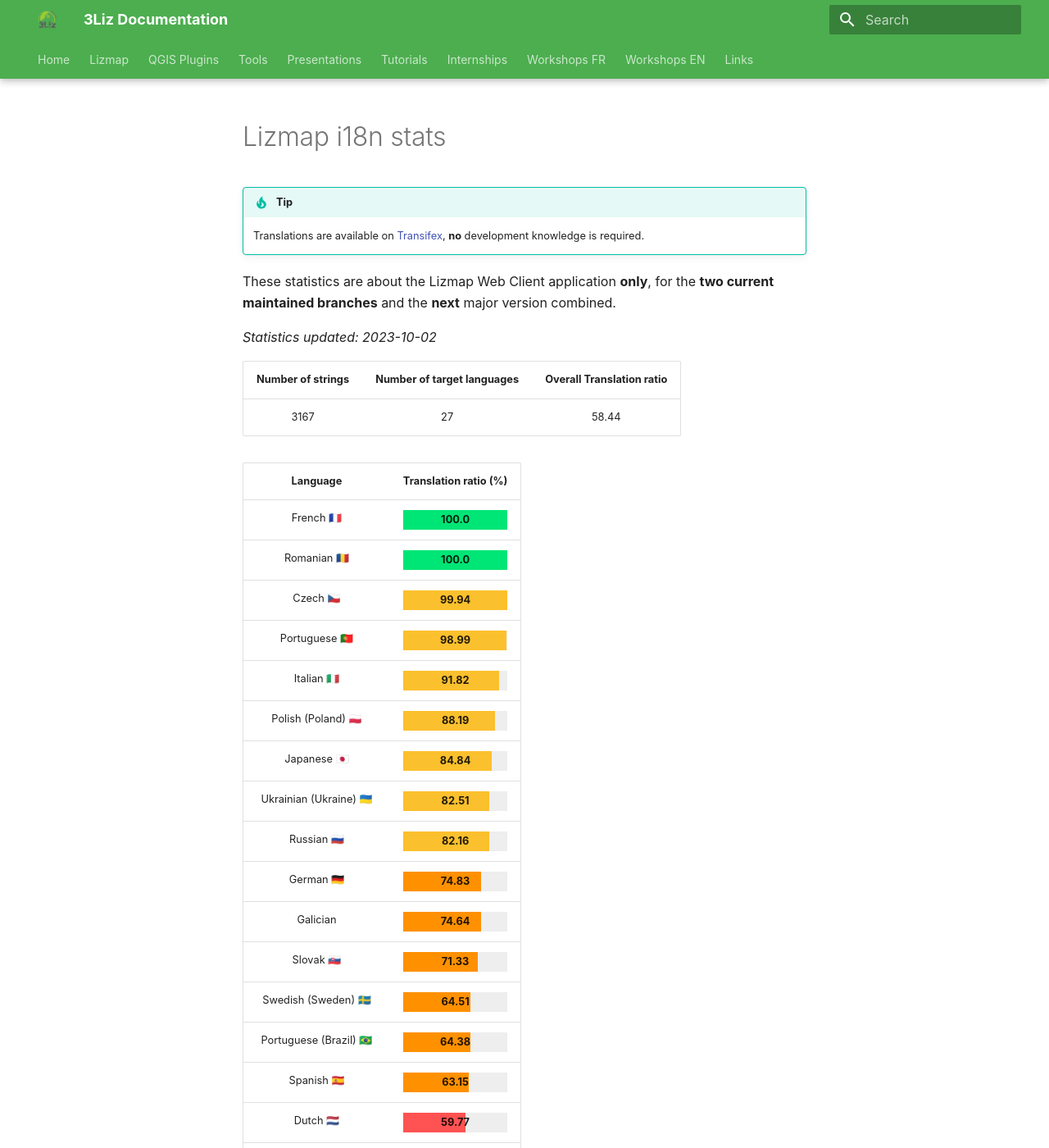
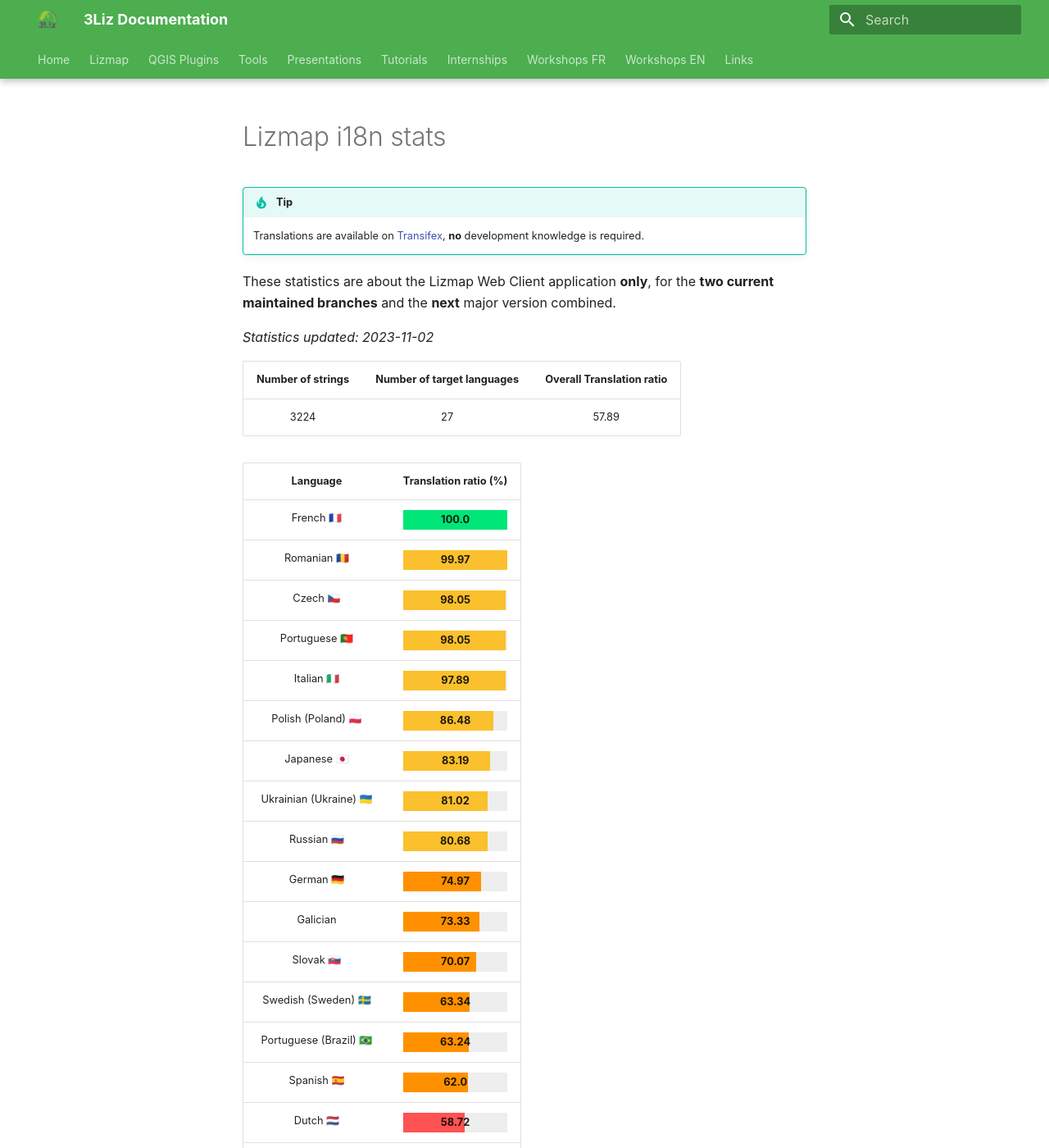
Before and after one commit to 3liz/3liz.github.io, an MkDocs documentation site: the page built from docs/lizmap-i18n-stats.md, in a window 1280 px wide and 1400 px high. Shown: the whole window at 82% size. Built offline with MkDocs 1.6.1 and Material for MkDocs 9.7.7, drawn with Linux system fonts in a browser that asks for light colours; nearby versions of some CDN libraries; some of the changed text lies outside the part shown.

Commit message:
Update statistics from Transifex Lizmap Web Client

```diff
--- a/docs/lizmap-i18n-stats.md
+++ b/docs/lizmap-i18n-stats.md
@@ -10,38 +10,38 @@
 These statistics are about the Lizmap Web Client application **only**, for the **two current
 maintained branches** and the **next** major version combined.
 
-*Statistics updated: 2023-10-02*
+*Statistics updated: 2023-11-02*
 
 | Number of strings | Number of target languages | Overall Translation ratio |
 |:-:|:-:|:-:|
-3167|27|58.44
+3224|27|57.89
 
 | Language | Translation ratio (%) |
 |:-:|:-:|
 French 🇫🇷 |[=100.0% "100.0"]|
-Romanian 🇷🇴 |[=100.0% "100.0"]|
-Czech 🇨🇿 |[=99.94% "99.94"]|
-Portuguese 🇵🇹 |[=98.99% "98.99"]|
-Italian 🇮🇹 |[=91.82% "91.82"]|
-Polish (Poland) 🇵🇱 |[=88.19% "88.19"]|
-Japanese 🇯🇵 |[=84.84% "84.84"]|
-Ukrainian (Ukraine) 🇺🇦 |[=82.51% "82.51"]|
-Russian 🇷🇺 |[=82.16% "82.16"]|
-German 🇩🇪 |[=74.83% "74.83"]|
-Galician  |[=74.64% "74.64"]|
-Slovak 🇸🇰 |[=71.33% "71.33"]|
-Swedish (Sweden) 🇸🇪 |[=64.51% "64.51"]|
-Portuguese (Brazil) 🇧🇷 |[=64.38% "64.38"]|
-Spanish 🇪🇸 |[=63.15% "63.15"]|
-Dutch 🇳🇱 |[=59.77% "59.77"]|
-Hungarian (Hungary) 🇭🇺 |[=56.08% "56.08"]|
-Finnish 🇫🇮 |[=51.85% "51.85"]|
-Slovenian 🇸🇮 |[=43.61% "43.61"]|
-Basque  |[=36.82% "36.82"]|
-Greek 🇬🇷 |[=29.9% "29.9"]|
-Bulgarian 🇧🇬 |[=27.47% "27.47"]|
-Norwegian 🇳🇴 |[=18.53% "18.53"]|
-Spanish (Argentina) 🇦🇷 |[=6.44% "6.44"]|
-Indonesian 🇮🇩 |[=4.74% "4.74"]|
-Serbian (Cyrillic) 🇷🇸 |[=1.33% "1.33"]|
+Romanian 🇷🇴 |[=99.97% "99.97"]|
+Czech 🇨🇿 |[=98.05% "98.05"]|
+Portuguese 🇵🇹 |[=98.05% "98.05"]|
+Italian 🇮🇹 |[=97.89% "97.89"]|
+Polish (Poland) 🇵🇱 |[=86.48% "86.48"]|
+Japanese 🇯🇵 |[=83.19% "83.19"]|
+Ukrainian (Ukraine) 🇺🇦 |[=81.02% "81.02"]|
+Russian 🇷🇺 |[=80.68% "80.68"]|
+German 🇩🇪 |[=74.97% "74.97"]|
+Galician  |[=73.33% "73.33"]|
+Slovak 🇸🇰 |[=70.07% "70.07"]|
+Swedish (Sweden) 🇸🇪 |[=63.34% "63.34"]|
+Portuguese (Brazil) 🇧🇷 |[=63.24% "63.24"]|
+Spanish 🇪🇸 |[=62.0% "62.0"]|
+Dutch 🇳🇱 |[=58.72% "58.72"]|
+Hungarian (Hungary) 🇭🇺 |[=55.09% "55.09"]|
+Finnish 🇫🇮 |[=50.93% "50.93"]|
+Slovenian 🇸🇮 |[=42.83% "42.83"]|
+Basque  |[=36.17% "36.17"]|
+Greek 🇬🇷 |[=29.37% "29.37"]|
+Bulgarian 🇧🇬 |[=27.02% "27.02"]|
+Norwegian 🇳🇴 |[=18.24% "18.24"]|
+Spanish (Argentina) 🇦🇷 |[=6.33% "6.33"]|
+Indonesian 🇮🇩 |[=4.65% "4.65"]|
+Serbian (Cyrillic) 🇷🇸 |[=1.3% "1.3"]|
 Vietnamese (Viet Nam)  |[=0.0% "0.0"]|
```
